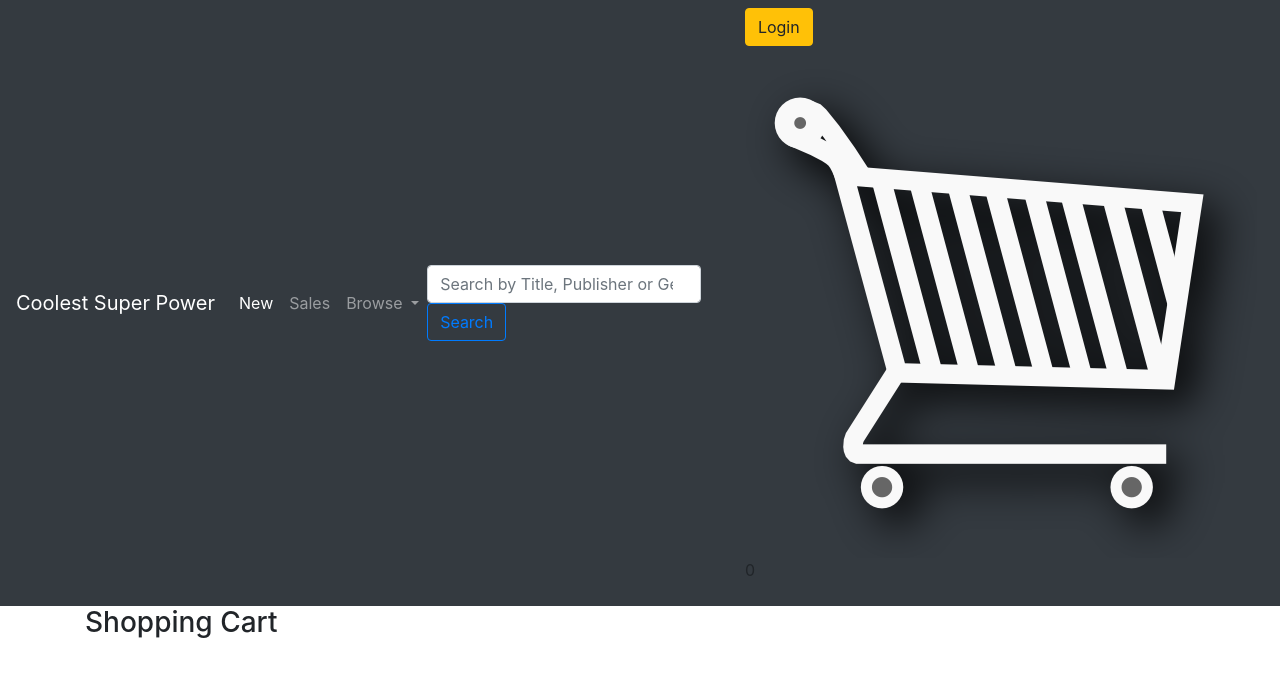
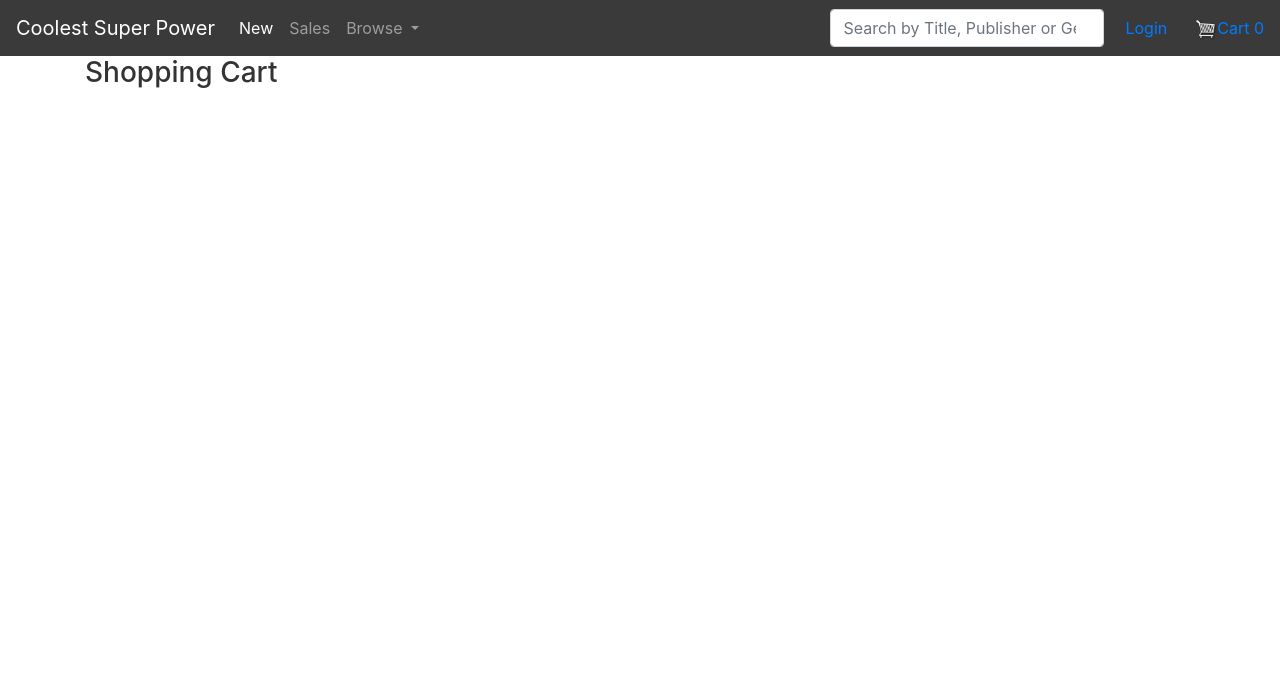
Before and after one commit to 1208kelly/Full_Stack_Frameworks_with_Django_Milestone_Project_1208, a Django app: page /shoppingcart/ in a window 1280 px wide. Shown: the top 677 px of the page. Run offline with Django 3.2, Linux system fonts and the light colour scheme; some libraries are stand-ins or nearby versions.

Commit message:
fixing error with shopping cart url

```diff
--- a/shop/templates/shop/main.html
+++ b/shop/templates/shop/main.html
@@ -7,7 +7,7 @@
 
     <link rel="stylesheet" href="https://stackpath.bootstrapcdn.com/bootstrap/4.5.2/css/bootstrap.min.css" integrity="sha384-JcKb8q3iqJ61gNV9KGb8thSsNjpSL0n8PARn9HuZOnIxN0hoP+VmmDGMN5t9UJ0Z" crossorigin="anonymous">
 
-    <link rel="stylesheet" type="text/css" href="{% static 'css/main.css' %}">
+    <link rel="stylesheet" type="text/css" href="{% static 'css/base.css' %}">
     <title>Coolest Super Power</title>
 </head>
 <body>
@@ -40,15 +40,15 @@
             </ul>
             <form class="form-inline my-2 my-lg-0">
                 <input class="form-control mr-sm-2" type="search" placeholder="Search by Title, Publisher or Genre" aria-label="Search">
-                <button class="btn btn-outline-primary my-2 my-sm-0" type="submit">Search</button>
+                <!-- <button class="btn btn-outline-primary my-2 my-sm-0" type="submit">Search</button> -->
             </form>
             <div class="form-inline my-2 my-lg-0">
-                <a href="#"class="btn btn-warning">Login</a>
+                <a href="#"class="btn btn-link">Login</a>
 
                 <a href="{% url 'shopping_cart' %}">
-                    <img  id="cart-icon" src="{% static 'images/cart.png' %}">
+                    <img  id="cart-icon" src="{% static 'images/cart.png' %}">Cart 0
                 </a>
-                <p id="cart-total">0</p>
+                <!-- <p id="cart-total">Cart 0</p> -->
 	        </div>
         </div>
     </nav>
--- a/shop/urls.py
+++ b/shop/urls.py
@@ -3,6 +3,6 @@ from . import views
 
 urlpatterns = [
     path('', views.shop, name="shop"),
-    path('shoppingcart/', views.shopping_cart, name="shopping cart"),
+    path('shoppingcart/', views.shopping_cart, name="shopping_cart"),
     path('checkout/', views.checkout, name="checkout")
 ]
--- a/static/css/base.css
+++ b/static/css/base.css
@@ -1,19 +1,19 @@
-body{
+body {
 	background-color: #ffffff;
 }
 
-h1,h2,h3,h4,h5,h6{
+h1,h2,h3,h4,h5,h6 {
 	color: #333333;
 }
 
-.box-element{
-	box-shadow:#e4e4e4 0 0 16px;
+.box-element {
+	box-shadow: #e4e4e4 0 0 16px;
 	background-color: #fff;
 	border-radius: 4px;
 	padding: 10px;
 }
 
-.thumbnail{
+.thumbnail {
 	width: 100%;
 	height: 200px;
 	-webkit-box-shadow: -1px -3px 5px -2px rgba(214,214,214,1);
@@ -21,50 +21,53 @@ h1,h2,h3,h4,h5,h6{
     box-shadow: -1px -3px 5px -2px rgba(214,214,214,1);
 }
 
-.product{
+.product {
 	border-radius: 0 0 4px 4px;
 }
 
-.bg-dark{
+.bg-dark {
 	background-color: #3a3a3a!important;
 }
 
-#cart-icon{
-	width:25px;
+#cart-icon {
+    display: block;
+	width: 22px;
+    color: #ffffff;
+    text-align: center;
+    vertical-align: middle;
 	display: inline-block;
 	margin-left: 15px;
 }
 
-#cart-total{
+#cart-total {
 	display: block;
 	text-align: center;
-	color:#fff;
-	background-color: red;
-	width: 20px;
-	height: 25px;
-	border-radius: 50%;
-	font-size: 14px;
+    vertical-align: middle;
+	color: #ffffff;
+    margin-right: 15px;
+	width: 3rem;
+	height: 4px;
 }
 
-.col-lg-4, .col-lg-6, .col-lg-8, .col-lg-12{
+.col-lg-4, .col-lg-6, .col-lg-8, .col-lg-12 {
 	margin-top: 10px;
 }
 
-.btn{
+.btn {
 	border-radius: 0;
 }
 
-.row-image{
+.row-image {
 	width: 100px;
 }
 
-.form-field{
-	width:250px;
+.form-field {
+	width: 250px;
 	display: inline-block;
 	padding: 5px;
 }
 
-.cart-row{
+.cart-row {
 	display: flex;
     align-items: flex-stretch;
     padding-bottom: 10px;
@@ -73,27 +76,27 @@ h1,h2,h3,h4,h5,h6{
 
 }
 
-.quantity{
+.quantity {
 	display: inline-block;
 	font-weight: 700;
-	padding-right:10px;
+	padding-right: 10px;
 
 
 }
 
-.chg-quantity{
+.chg-quantity {
 	width: 12px;
 	cursor: pointer;
 	display: block;
 	margin-top: 5px;
-	transition:.1s;
+	transition: .1s;
 }
 
-.chg-quantity:hover{
+.chg-quantity:hover {
 	opacity: .6;
 }
 
 
-.hidden{
+.hidden {
 	display: none!important;
 }
```
